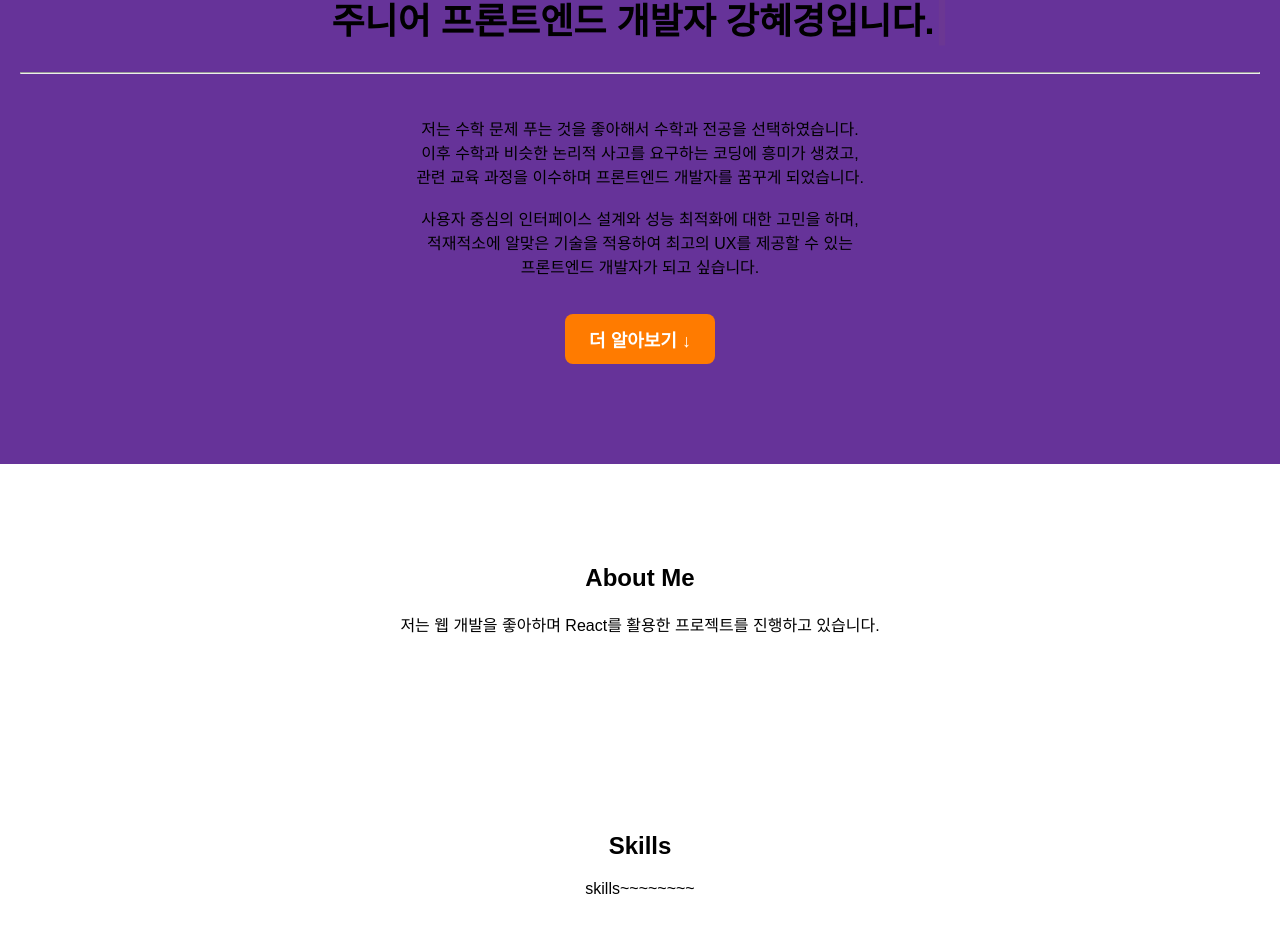
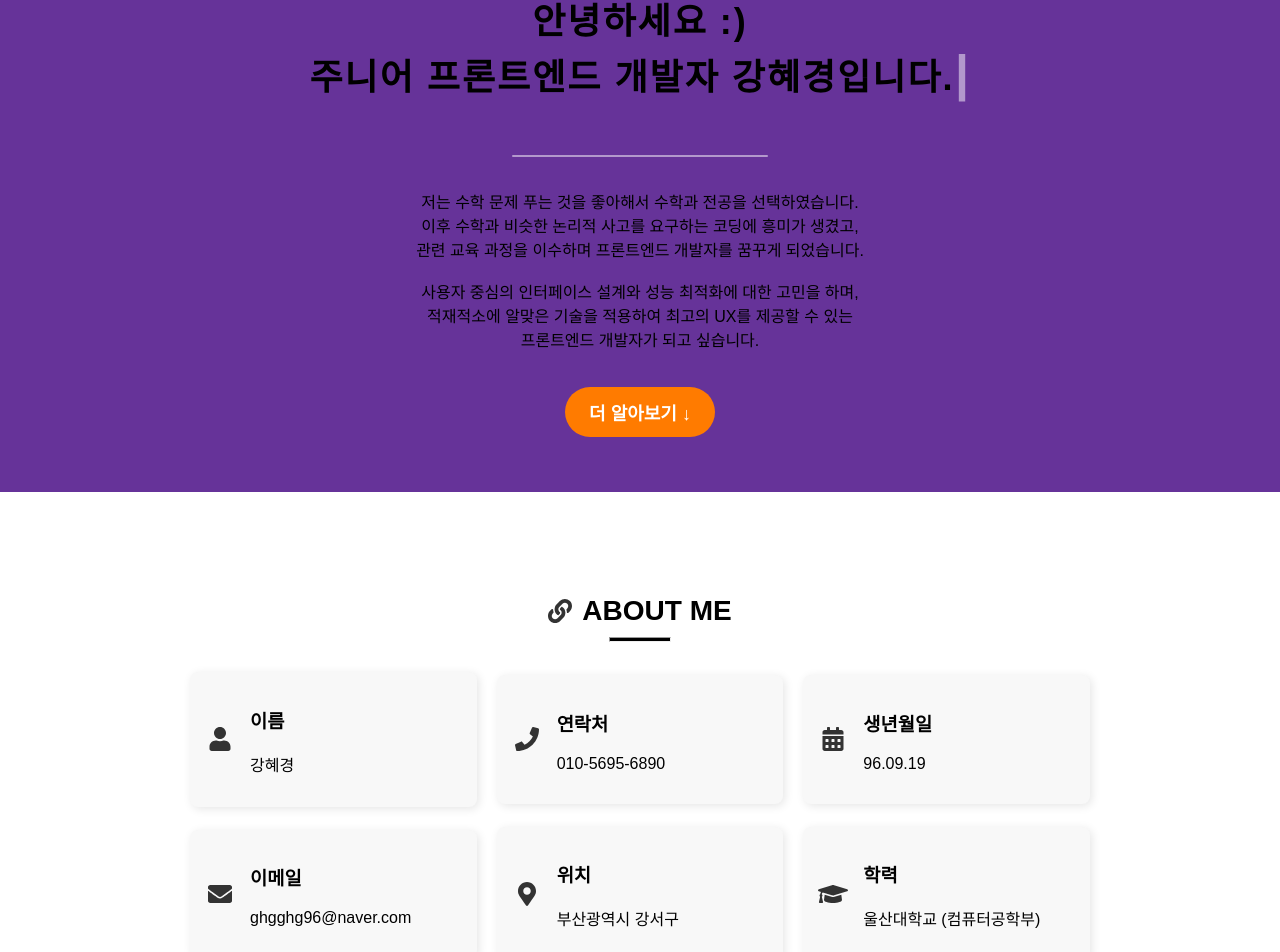
Before and after one commit to Arne919/Arne919.github.io, a React (Vite) app: page / in a window 1280 px wide. Shown: the part 164-1116 px from the top of the page. Built offline with nearby package versions, Linux system fonts and the light colour scheme.

Commit message:
feat: about me

```diff
--- a/package.json
+++ b/package.json
@@ -14,6 +14,7 @@
   "dependencies": {
     "react": "^19.0.0",
     "react-dom": "^19.0.0",
+    "react-icons": "^5.5.0",
     "react-router-dom": "^6.30.0"
   },
   "devDependencies": {
--- a/src/components/About.jsx
+++ b/src/components/About.jsx
@@ -1,11 +1,65 @@
 import React from "react";
+import { FaUser, FaPhone, FaEnvelope, FaCalendarAlt, FaMapMarkerAlt, FaGraduationCap, FaLink } from "react-icons/fa";
 import "../styles/components/About.css";
 
 function About() {
   return (
     <section id="about" className="about">
-      <h2>About Me</h2>
-      <p>저는 웹 개발을 좋아하며 React를 활용한 프로젝트를 진행하고 있습니다.</p>
+      {/* ✅ 제목을 더 보기 좋게 정렬 */}
+      <h2 className="about-title">
+        <FaLink className="icon-link" /> ABOUT ME
+      </h2>
+      <hr className="about-divider" />
+
+      <div className="about-container">
+        {/* 왼쪽 */}
+        <div className="about-item">
+          <FaUser className="about-icon" />
+          <div>
+            <h3>이름</h3>
+            <p>강혜경</p>
+          </div>
+        </div>
+        <div className="about-item">
+          <FaPhone className="about-icon" />
+          <div>
+            <h3>연락처</h3>
+            <p>010-5695-6890</p>
+          </div>
+        </div>
+
+        {/* 가운데 */}
+        <div className="about-item">
+          <FaCalendarAlt className="about-icon" />
+          <div>
+            <h3>생년월일</h3>
+            <p>96.09.19</p>
+          </div>
+        </div>
+        <div className="about-item">
+          <FaEnvelope className="about-icon" />
+          <div>
+            <h3>이메일</h3>
+            <p>ghgghg96@naver.com</p>
+          </div>
+        </div>
+
+        {/* 오른쪽 */}
+        <div className="about-item">
+          <FaMapMarkerAlt className="about-icon" />
+          <div>
+            <h3>위치</h3>
+            <p>부산광역시 강서구</p>
+          </div>
+        </div>
+        <div className="about-item">
+          <FaGraduationCap className="about-icon" />
+          <div>
+            <h3>학력</h3>
+            <p>울산대학교 (컴퓨터공학부)</p>
+          </div>
+        </div>
+      </div>
     </section>
   );
 }
--- a/src/components/Main.jsx
+++ b/src/components/Main.jsx
@@ -7,18 +7,14 @@ function Main() {
   const [index, setIndex] = useState(0);
 
   useEffect(() => {
-    const startTyping = setTimeout(() => {
     if (index < text.length) {
-        const timeout = setTimeout(() => {
+      const interval = setInterval(() => {
         setDisplayText((prevText) => prevText + text[index]);
-          setIndex(index + 1);
-        }, 50);
+        setIndex((prevIndex) => prevIndex + 1);
+      }, 50); // 타이핑 속도 조절
 
-        return () => clearTimeout(timeout);
+      return () => clearInterval(interval);
     }
-    }, 100); // 1초 뒤에 타이핑 시작
-
-    return () => clearTimeout(startTyping);
   }, [index, text]);
 
   // 📌 특정 섹션으로 스크롤 이동
@@ -30,6 +26,7 @@ function Main() {
 
   return (
     <section id="main" className="main">
+      <div className="typeit">
         <div className="typing-container">
           {displayText.split("\n").map((line, idx) => (
             <div key={idx} className="typing-line">
@@ -38,10 +35,10 @@ function Main() {
             </div>
           ))}
         </div>
-      <br />
-      <br />
-      <hr />
-      <br />
+      </div>
+
+      <hr className="custom-hr" /> {/* ✅ className 수정 */}
+
       <p className="description">
         저는 수학 문제 푸는 것을 좋아해서 수학과 전공을 선택하였습니다.<br />
         이후 수학과 비슷한 논리적 사고를 요구하는 코딩에 흥미가 생겼고,<br />
--- a/src/styles/components/About.css
+++ b/src/styles/components/About.css
@@ -1,5 +1,78 @@
 .about {
+  text-align: center;
   padding: 80px 20px;
-  background-color: white;
-  text-align: center;
+  background-color: #fff;
+  scroll-margin-top: 80px; /* 네브바 높이만큼 여백 추가 */
 }
+
+/* ✅ 제목 스타일 */
+.about-title {
+  font-size: 28px;
+  font-weight: 900;
+  text-transform: uppercase;
+  display: flex;
+  align-items: center;
+  justify-content: center;
+  gap: 10px;
+  margin-bottom: 10px;
+}
+
+.icon-link {
+  font-size: 24px;
+  color: #333;
+}
+
+/* ✅ 제목 아래 구분선 */
+.about-divider {
+  width: 60px;
+  height: 3px;
+  background-color: black;
+  margin: 0 auto 30px;
+}
+
+/* ✅ 컨테이너를 3열로 정렬 */
+.about-container {
+  display: grid;
+  grid-template-columns: repeat(3, 1fr); /* 3열 배치 */
+  gap: 20px;
+  justify-content: center;
+  align-items: center;
+  margin: 0 auto;
+  max-width: 900px;
+}
+
+/* ✅ 개별 항목 스타일 */
+.about-item {
+  display: flex;
+  align-items: center;
+  gap: 15px;
+  padding: 15px;
+  background: #f8f8f8;
+  border-radius: 8px;
+  box-shadow: 2px 2px 10px rgba(0, 0, 0, 0.1);
+}
+
+/* ✅ 아이콘 크기 */
+.about-icon {
+  font-size: 24px;
+  color: #333;
+  min-width: 30px;
+}
+
+/* ✅ 텍스트 정렬 */
+.about-item div {
+  text-align: left;
+}
+
+/* ✅ 반응형 설정 */
+@media screen and (max-width: 1024px) {
+  .about-container {
+    grid-template-columns: repeat(2, 1fr); /* 태블릿에서는 2열 */
+  }
+}
+
+@media screen and (max-width: 768px) {
+  .about-container {
+    grid-template-columns: repeat(1, 1fr); /* 모바일에서는 1열 */
+  }
+}
--- a/src/styles/components/Main.css
+++ b/src/styles/components/Main.css
@@ -1,20 +1,39 @@
 .main {
   text-align: center;
-  padding: 100px 20px;
+  padding: 6rem 0 0 0;
+  min-height: 70vh;
+  width: 100%;
+  margin: 0 auto;
+  display: flex;
+  flex-direction: column;
+  align-items: center;
+  justify-content: center;
   background-color: rebeccapurple;
+}
+
+/* ✅ 타이핑 영역 크기 고정 */
+.typeit {
+  width: 940px;
+  height: 120px;
+  margin: 0 auto;
+  display: flex;
+  align-items: center;
+  justify-content: center;
 }
 
 /* 타이핑 애니메이션 스타일 */
 .typing-container {
   font-size: 36px;
-  font-weight: bold;
+  font-weight: 900;
   display: inline-block;
   white-space: nowrap;
+  text-transform: uppercase;
+  letter-spacing: 2px;
 }
 
 /* 줄바꿈 시 적용 */
 .typing-line {
-  display: block; /* 각 줄을 블록 요소로 만듦 */
+  display: block;
   text-align: center;
 }
 
@@ -37,7 +56,7 @@
 .cursor {
   font-size: 50px;
   font-weight: bold;
-  color: orange;
+  color: rgba(255, 255, 255, 0.5);
   animation: blink 0.8s infinite;
   display: inline-block;
 }
@@ -48,39 +67,52 @@
   }
 }
 
+/* ✅ 구분선(hr) 스타일 */
+.custom-hr {
+  width: 20%;
+  height: 0.1rem;
+  border: none;
+  background: rgba(255, 255, 255, 0.5);
+  margin: 3rem auto 1rem auto;
+  border-radius: 10px;
+}
+
 /* 반응형 */
 @media screen and (max-width: 1024px) {
-  .typing-container {
-    font-size: 28px;
+  .typeit {
+    width: 80%;
+    height: 100px;
   }
 }
 
 @media screen and (max-width: 768px) {
-  .typing-container {
-    font-size: 24px;
+  .typeit {
+    width: 90%;
+    height: 90px;
   }
 }
 
 @media screen and (max-width: 480px) {
-  .typing-container {
-    font-size: 20px;
+  .typeit {
+    width: 95%;
+    height: 80px;
   }
 }
 
-
+/* 버튼 스타일 */
 .more-button {
   margin-top: 20px;
   padding: 12px 24px;
   font-size: 18px;
   font-weight: bold;
   color: white;
-  background-color: #ff7b00;  /* 주황색 */
+  background-color: #ff7b00;
   border: none;
-  border-radius: 8px;
+  border-radius: 3rem;
   cursor: pointer;
   transition: all 0.3s ease-in-out;
 }
 
 .more-button:hover {
-  background-color: #d96500; /* 조금 더 진한 주황색 */
+  background-color: #ff530f;
 }
--- a/src/styles/components/Navbar.css
+++ b/src/styles/components/Navbar.css
@@ -19,6 +19,7 @@
   background-color: white;
   color: black;
   box-shadow: 0px 0px 15px rgba(255, 255, 255, 0.6); /* 빛나는 효과 */
+  box-shadow: 0px 4px 10px rgba(0, 0, 0, 0.1); /* 부드러운 그림자 효과 */
 }
 
 /* 네비바 내부 요소 정렬 */
--- a/src/styles/components/Skill.css
+++ b/src/styles/components/Skill.css
@@ -1,5 +1,7 @@
 .skill {
+  text-align: center;
   padding: 80px 20px;
-  background-color: white;
-  text-align: center;
+  background-color: #008cff;
+  scroll-margin-top: 80px; /* 네브바 높이만큼 여백 추가 */
+  min-height: 70vh;
 }
```
Also changed, not shown: 1 other file (tests, documents, lock files or other folders). Lines whose indentation alone changed are shown as unchanged.
